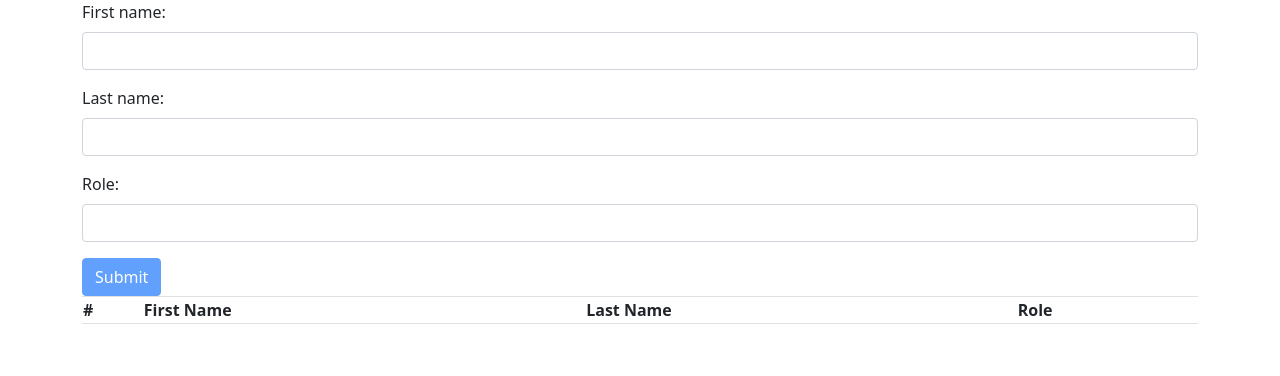
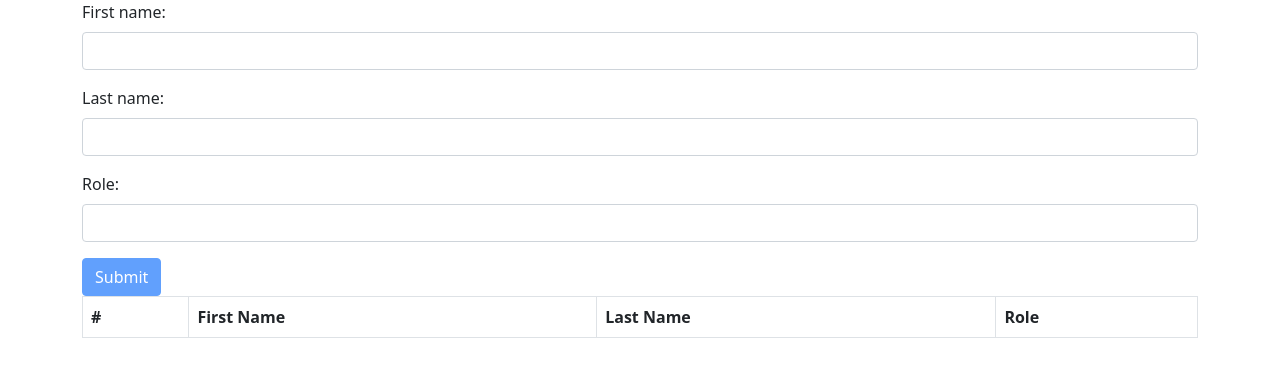
Before and after one commit to dodosiz/work-it, a React app: page / in a window 1280 px wide. Shown: the top 376 px of the page. Built offline with nearby package versions, Linux system fonts and the light colour scheme.

Commit message:
Fixed a dom validation bug.

```diff
--- a/src/view/users-list.tsx
+++ b/src/view/users-list.tsx
@@ -7,10 +7,12 @@ export function UsersList() {
 	const users = useSelector(usersSelector);
 	return <Table striped bordered hover>
 		<thead>
-			<th>#</th>
-			<th>First Name</th>
-			<th>Last Name</th>
-			<th>Role</th>
+			<tr>
+				<th>#</th>
+				<th>First Name</th>
+				<th>Last Name</th>
+				<th>Role</th>
+			</tr>
 		</thead>
 		<tbody>
 			{users.map((user, index) => (
```
Also changed, not shown: 1 other file (tests, documents, lock files or other folders).
